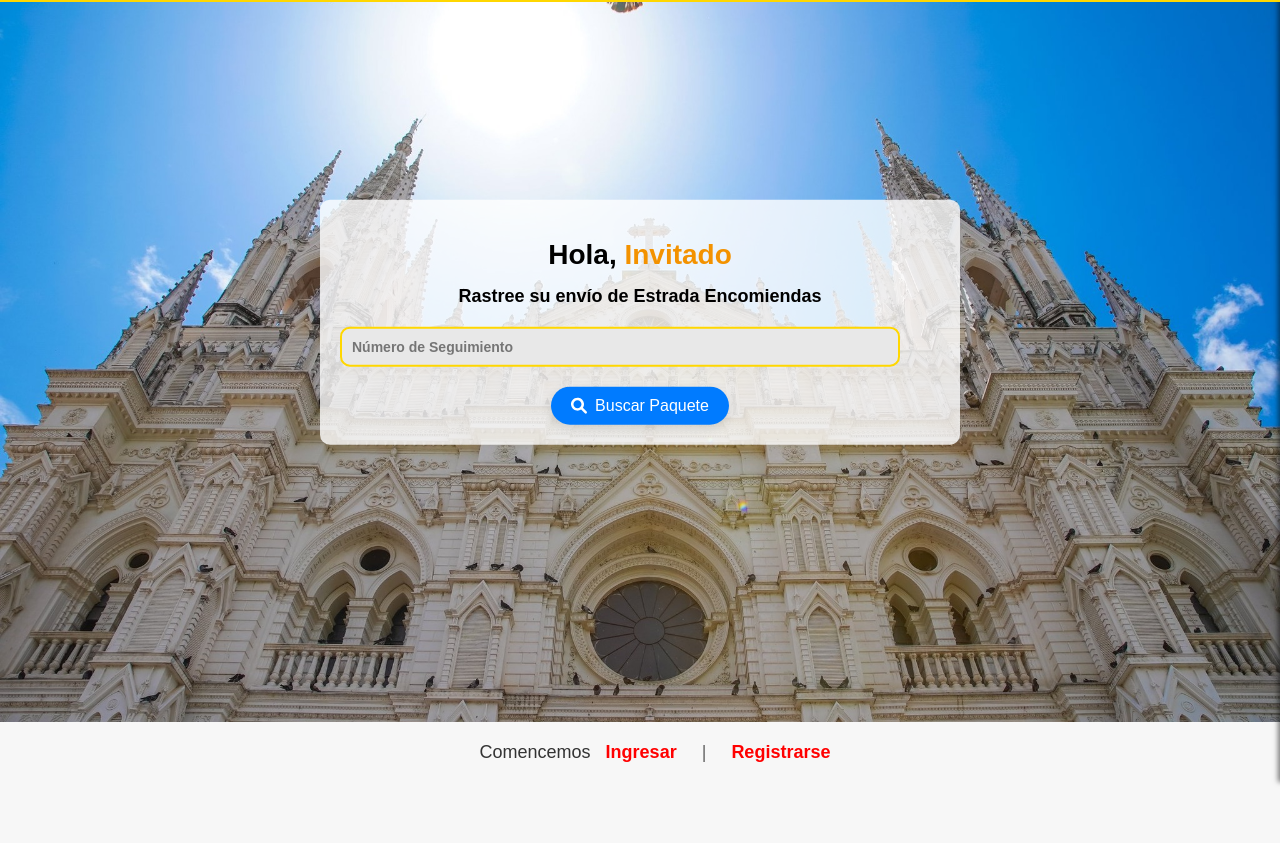
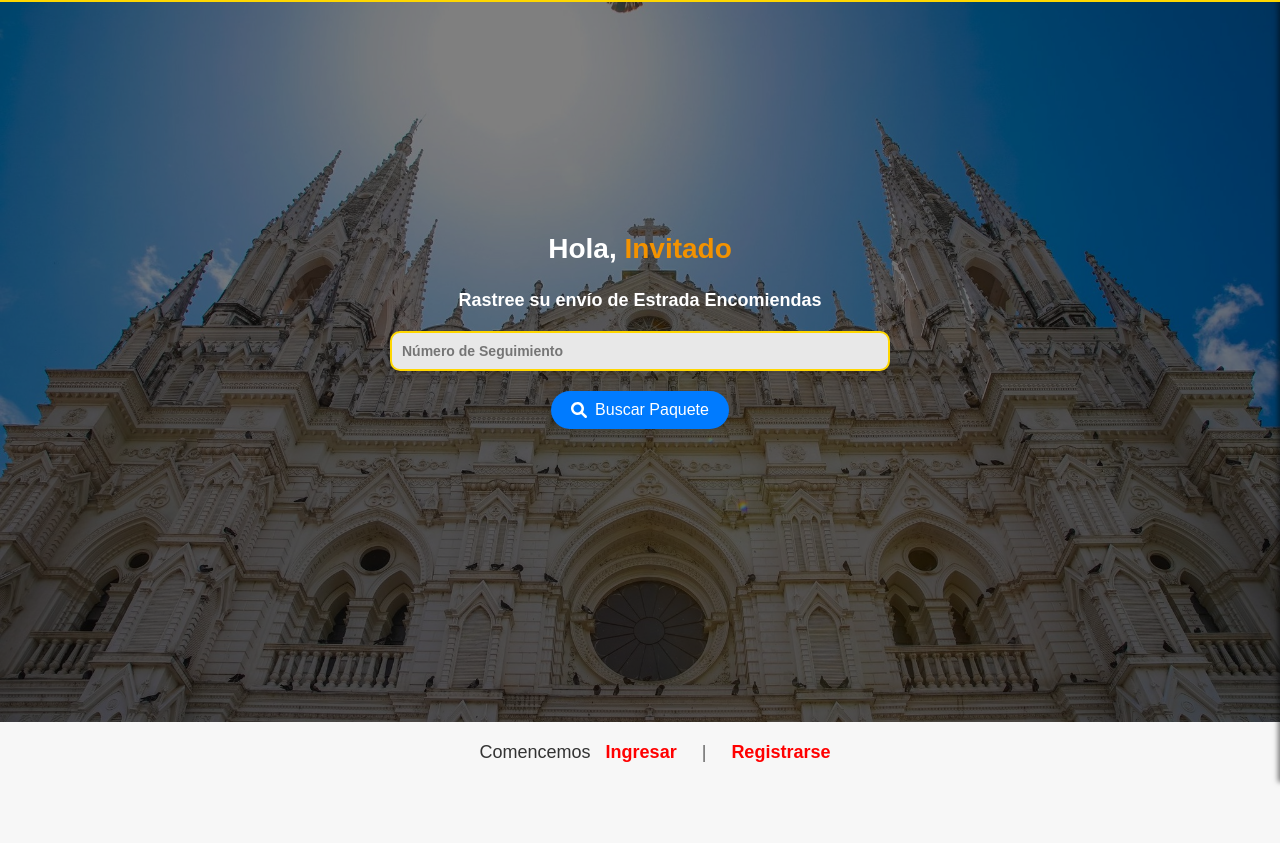
Before and after one commit to Estradaencomiendas/Estradaencomiendas, a website: page index.html in a window 1280 px wide. Shown: the part 78-921 px from the top of the page. Drawn offline with Linux system fonts and the light colour scheme; a web font is replaced by a local one.

Commit message:
Update index.html

```diff
--- a/index.html
+++ b/index.html
@@ -21,16 +21,19 @@
             overflow-x: hidden; /* Evitar desplazamiento horizontal */
         }
 
+        /* Header */
         header {
             background-color: #FFD700;
             width: 100%;
+            max-width: 100%;
             padding: 10px;
             display: flex;
             justify-content: space-between;
             align-items: center;
-            position: fixed;
+            position: absolute; /* Para que se superponga sobre la imagen */
             top: 0;
             z-index: 1000;
+            box-sizing: border-box;
         }
 
         .logo {
@@ -140,34 +143,34 @@
             margin-top: 10px;
         }
 
+        /* Imagen de fondo con overlay */
         .background-section {
             position: relative;
             width: 100vw;
             height: 100vh;
             background-image: url('Catedral Santa Ana.jpg');
             background-size: cover;
-            background-position: center center;
+            background-position: center;
             background-repeat: no-repeat;
-            margin-bottom: 0;
-            padding-bottom: 0;
         }
 
         .overlay {
             position: absolute;
-            top: 50%;
-            left: 50%;
-            transform: translate(-50%, -50%);
+            top: 0;
+            left: 0;
             width: 100%;
-            max-width: 600px;
-            background-color: rgba(255, 255, 255, 0.8);
-            padding: 20px;
-            border-radius: 10px;
-            text-align: center;
+            height: 100%;
+            background-color: rgba(0, 0, 0, 0.5); /* Overlay más oscuro */
+            display: flex;
+            flex-direction: column;
+            justify-content: center;
+            align-items: center;
         }
 
+        /* Texto dentro del overlay */
         h1 {
             font-size: 28px;
-            color: black;
+            color: white;
             margin-bottom: 10px;
         }
 
@@ -177,19 +180,22 @@
 
         h2 {
             font-size: 18px;
-            color: black;
+            color: white;
             margin-bottom: 20px;
         }
 
+        /* Formulario de rastreo */
         .input-wrapper {
             display: flex;
             align-items: center;
             margin-bottom: 20px;
             position: relative;
+            width: 80%;
+            max-width: 500px;
         }
 
         .input-wrapper input {
-            width: calc(100% - 40px);
+            width: 100%;
             padding: 10px;
             border: 2px solid #FFD700;
             border-radius: 10px;
@@ -283,6 +289,7 @@
             margin: 10px auto;
         }
 
+        /* Responsive */
         @media (max-width: 600px) {
             .logo {
                 width: 90px;
@@ -319,6 +326,14 @@
 
             .result-item img {
                 width: 80px;
+            }
+
+            .background-section {
+                height: 50vh; /* La imagen de fondo se ajustará a la mitad de la pantalla en pantallas pequeñas */
+            }
+
+            header {
+                max-width: 100%; /* El header también será responsivo */
             }
         }
     </style>
@@ -388,7 +403,7 @@
             apiKey: "AIzaSyA42b2B9K4J8BMWa9FfHXFu2sAR0aFYm-M",
             authDomain: "estradaencomiendas0.firebaseapp.com",
             projectId: "estradaencomiendas0",
-            storageBucket: "estradaencomiendas0",
+            storageBucket: "estradaencomiendas0.appspot.com",
             messagingSenderId: "247979951336",
             appId: "1:247979951336:web:92b6b4bf615595676755d",
             measurementId: "G-BRMC9FZBC"
@@ -428,13 +443,13 @@
 
                     const packageHtml = `
                         <div class="result-item">
+                            <img src="${statusImage}" class="${imageClass}" alt="${status}">
                             <h3>Número de Seguimiento: ${packageData.trackingNumber}</h3>
                             <p>Nombre del Cliente: ${packageData.nombreCliente}</p>
                             <p>Destino: ${packageData.destino}</p>
                             <p>Fecha de Envío: ${packageData.fechaEnvio}</p>
                             <p>Valor: $${packageData.valor}</p>
                             <p>Estado: ${packageData.status}</p>
-                            <img src="images/${statusImage}" class="${imageClass}" alt="${status}">
                         </div>
                     `;
                     resultsDiv.innerHTML += packageHtml;
```
